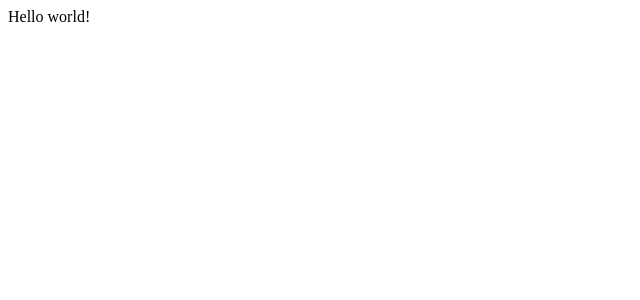
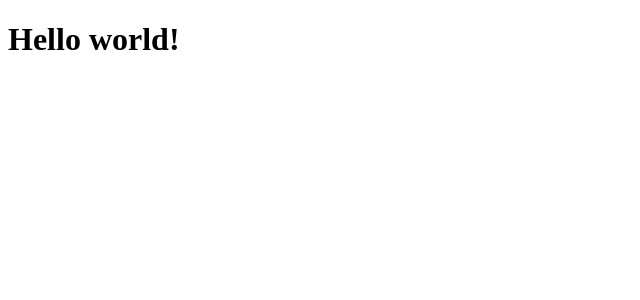
Before and after one commit to fdukat/fdukat.com, a Next.js app: page / in a window 1280 px wide. Shown: the top 300 px of the page, without its empty margins (0-640 px from the left). Built offline with nearby package versions, Linux system fonts and the light colour scheme.

Commit message:
return hello world at main page

```diff
--- a/pages/index.tsx
+++ b/pages/index.tsx
@@ -1,3 +1,3 @@
-export default function Home() {
-  return <>Hello world!</>;
+export default function HomePage() {
+  return <h1>Hello world!</h1>;
 }
```
